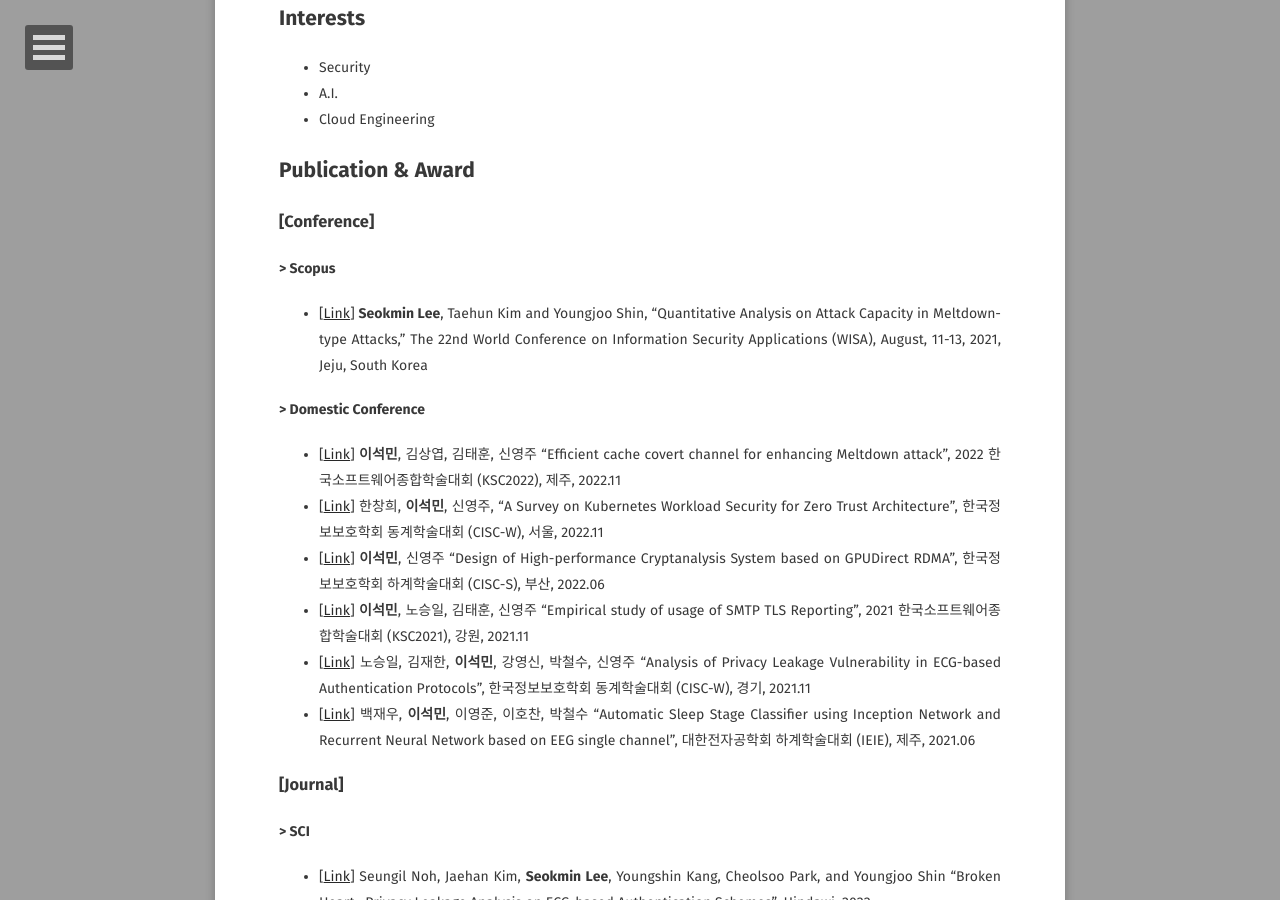
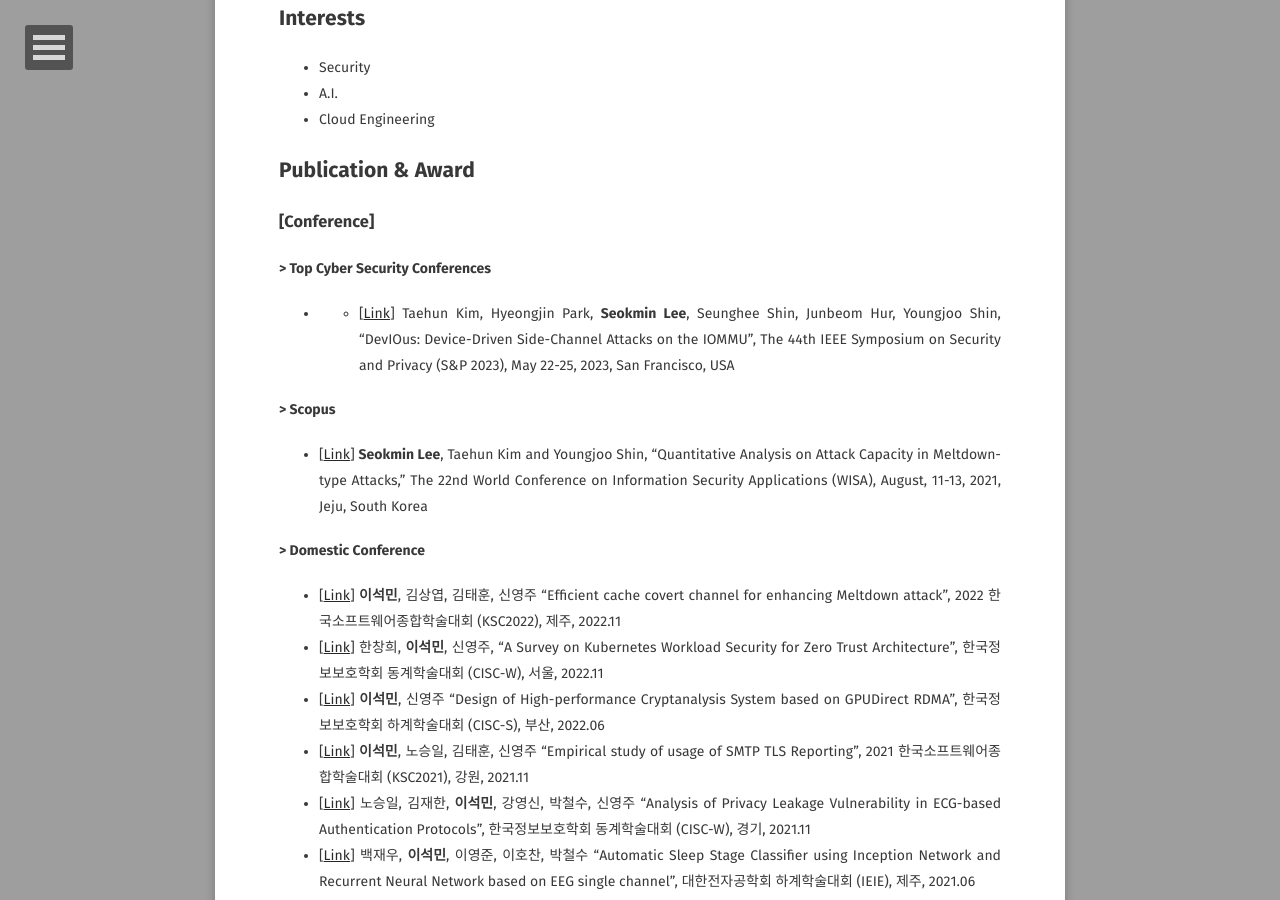
Before and after one commit to leesk212/leesk212.github.io, a Jekyll site: the page built from about/index.md, in a window 1280 px wide and 900 px high, scrolled down 360 px. Built offline with Jekyll 4.4.1, drawn with Linux system fonts in a browser that asks for light colours; some web fonts are replaced.

Commit message:
Update index.md

```diff
--- a/about/index.md
+++ b/about/index.md
@@ -23,6 +23,9 @@ After graduation, I am expected as a security developer or researcher member of
 ## Publication & Award
 
 ### [Conference]
+
+#### > Top Cyber Security Conferences
+* * [[Link](https://sp2023.ieee-security.org/index.html)] Taehun Kim, Hyeongjin Park, **Seokmin Lee**, Seunghee Shin, Junbeom Hur, Youngjoo Shin, “DevIOus: Device-Driven Side-Channel Attacks on the IOMMU”,  The 44th IEEE Symposium on Security and Privacy (S&P 2023), May 22-25, 2023, San Francisco, USA
 
 #### > Scopus
 * [[Link](https://dl.acm.org/doi/abs/10.1007/978-3-030-89432-0_18)] __Seokmin Lee__, Taehun Kim and Youngjoo Shin, "Quantitative Analysis on Attack Capacity in Meltdown-type Attacks," The 22nd World Conference on Information Security Applications (WISA), August, 11-13, 2021, Jeju, South Korea
```
